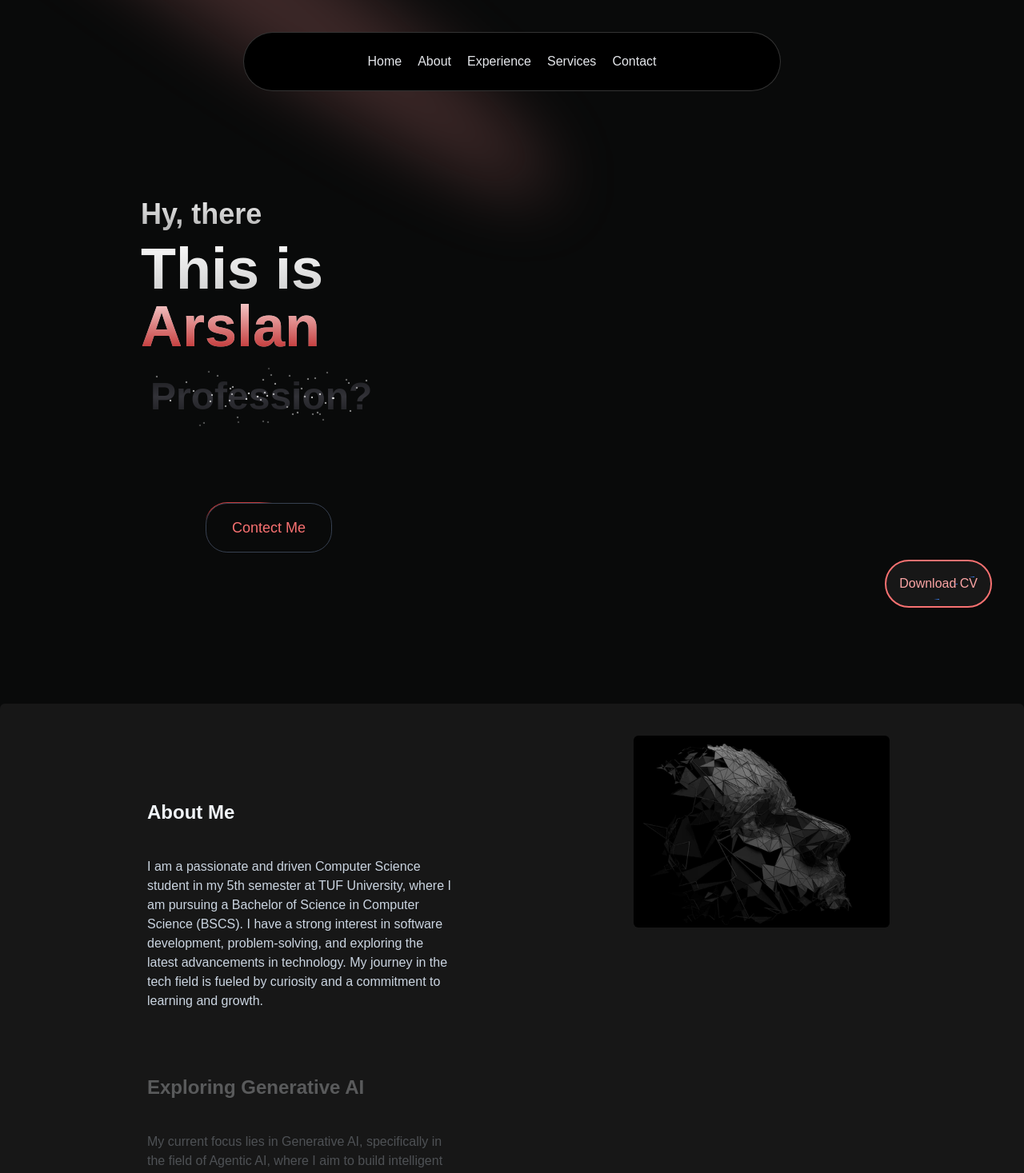
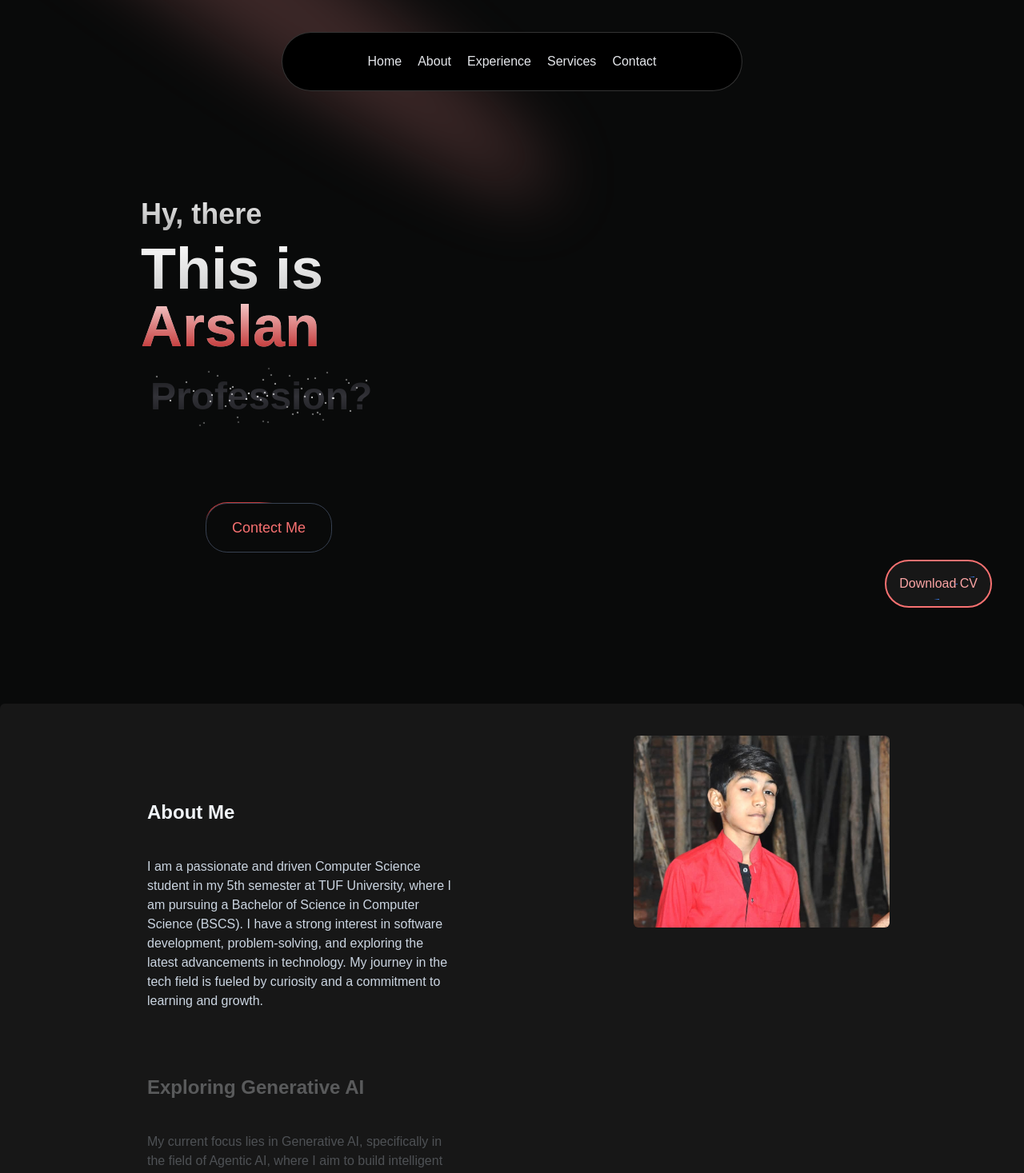
Before and after one commit to ArslanRude/arslanportfolio, a Next.js app: page / in a window 1280 px wide. Shown: the top 1467 px of the page at 80% size. Built offline with nearby package versions, Linux system fonts and the light colour scheme.

Commit message:
about section done commit

```diff
--- a/src/components/Navbar.js
+++ b/src/components/Navbar.js
@@ -8,7 +8,7 @@
   const [active, setActive] = useState(null);
   return (
     (<div
-      className={cn("fixed top-10 inset-x-0 max-w-2xl mx-auto z-50", className)} >
+      className={cn("fixed top-10 inset-x-0 max-w-xl mx-auto z-50", className)} >
 
       <Menu setActive={setActive}>
         <div className="flex justify-center items-center gap-5 ">
--- a/src/components/about.js
+++ b/src/components/about.js
@@ -5,6 +5,7 @@
 import gen_ai from "@/data/images/gen_ai.webp";
 import langchain from "@/data/images/langchain.jpg";
 import quick_learner from "@/data/images/1.jpg";
+import about_photo from "@/data/images/about_photo.jpg";
 
 const content = [
     {
@@ -14,7 +15,7 @@
       content: (
         <div className="h-full w-full  flex items-center justify-center text-white">
         <Image
-          src={gen_ai}
+          src={about_photo}
           width={300}
           height={300}
           className="h-full w-full object-cover"
--- a/src/components/ui/sticky-scroll-reveal.jsx
+++ b/src/components/ui/sticky-scroll-reveal.jsx
@@ -33,8 +33,8 @@
     const backgroundColors = [
         "var(--neutral-900)",
         "var(--black)",
+        "var(--neutral-900)",
         "var(--gray-900)",
-        "var(--neutral-950)",
     ];
     const linearGradients = [
         "linear-gradient(to bottom right, var(--cyan-500), var(--emerald-500))",
```
Also changed, not shown: src/data/images/about_photo.jpg (added), src/data/images/quick_learner.jpeg (deleted).
